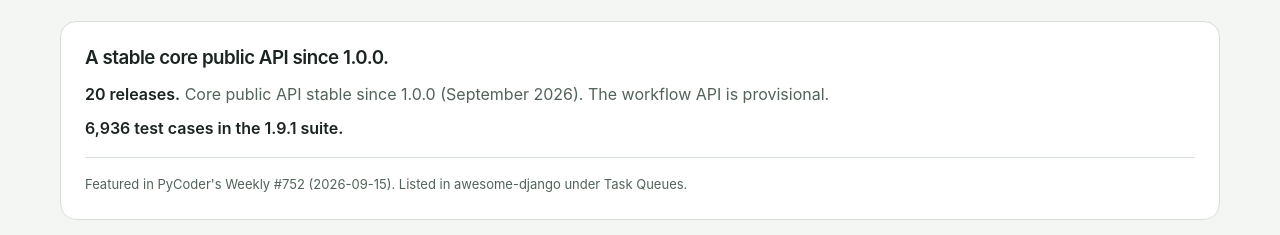
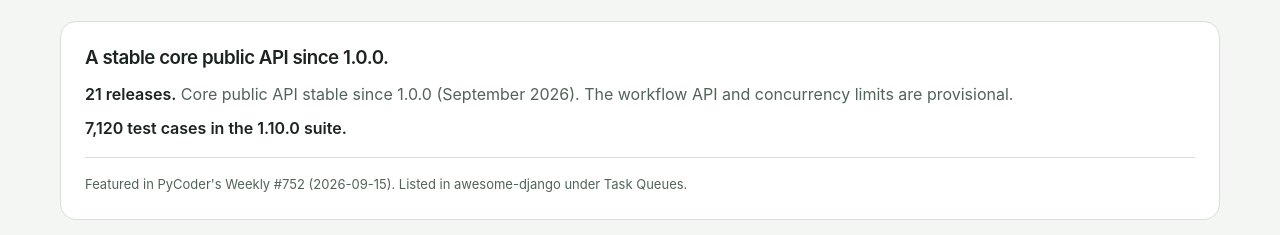
Before and after one commit to oxpull/oxpull.github.io, a plain HTML site: page index.html in a window 1280 px wide. Shown: the part 1265-1500 px from the top of the page. Drawn offline with Linux system fonts and the light colour scheme.

Commit message:
Show django-ox 1.10.0 on the homepage and in llms.txt
Release count, test case count, softwareVersion and the current release
line now name 1.10.0.

```diff
--- a/index.html
+++ b/index.html
@@ -26,7 +26,7 @@
   "name": "django-ox",
   "applicationCategory": "DeveloperApplication",
   "operatingSystem": "Any",
-  "softwareVersion": "1.9.1",
+  "softwareVersion": "1.10.0",
   "description": "A database-backed worker for Django's Tasks framework. The queue lives in your existing PostgreSQL, MySQL or SQLite database.",
   "url": "https://oxpull.com/",
   "downloadUrl": "https://pypi.org/project/django-ox/",
@@ -889,8 +889,8 @@
 
       <div class="data-panel release-progress">
         <h3>A stable core public API since 1.0.0.</h3>
-        <p><strong>20 releases.</strong> Core public API stable since 1.0.0 (September 2026). The workflow API is provisional.</p>
-        <p><strong>6,936 test cases in the 1.9.1 suite.</strong></p>
+        <p><strong>21 releases.</strong> Core public API stable since 1.0.0 (September 2026). The workflow API and concurrency limits are provisional.</p>
+        <p><strong>7,120 test cases in the 1.10.0 suite.</strong></p>
         <p class="release-recognition">Featured in PyCoder's Weekly #752 (<time datetime="2026-09-15">2026-09-15</time>). Listed in awesome-django under Task Queues.</p>
       </div>
 
```
Also changed, not shown: llms.txt.
